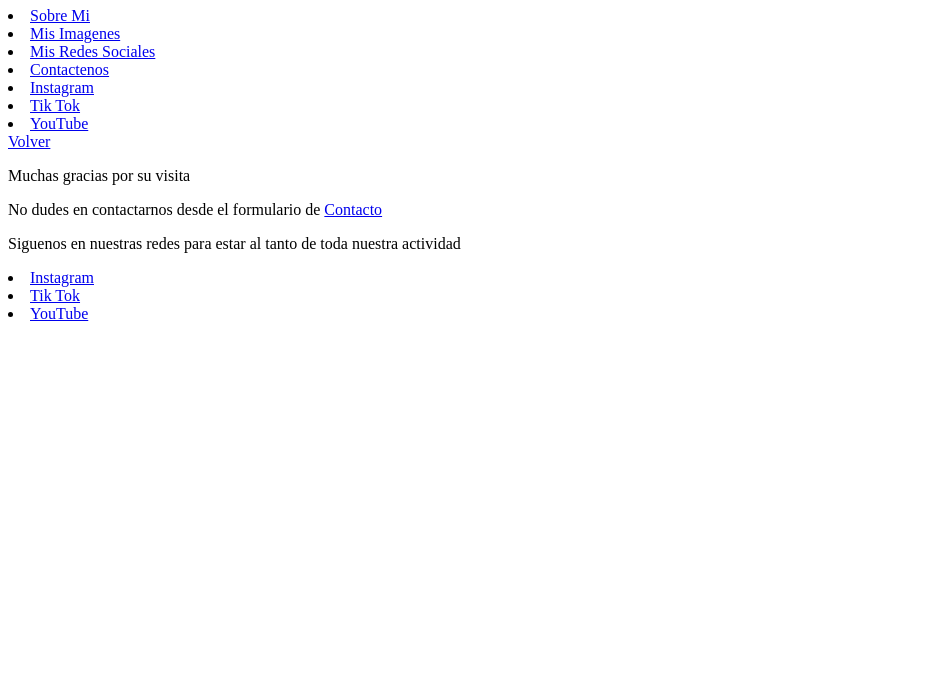
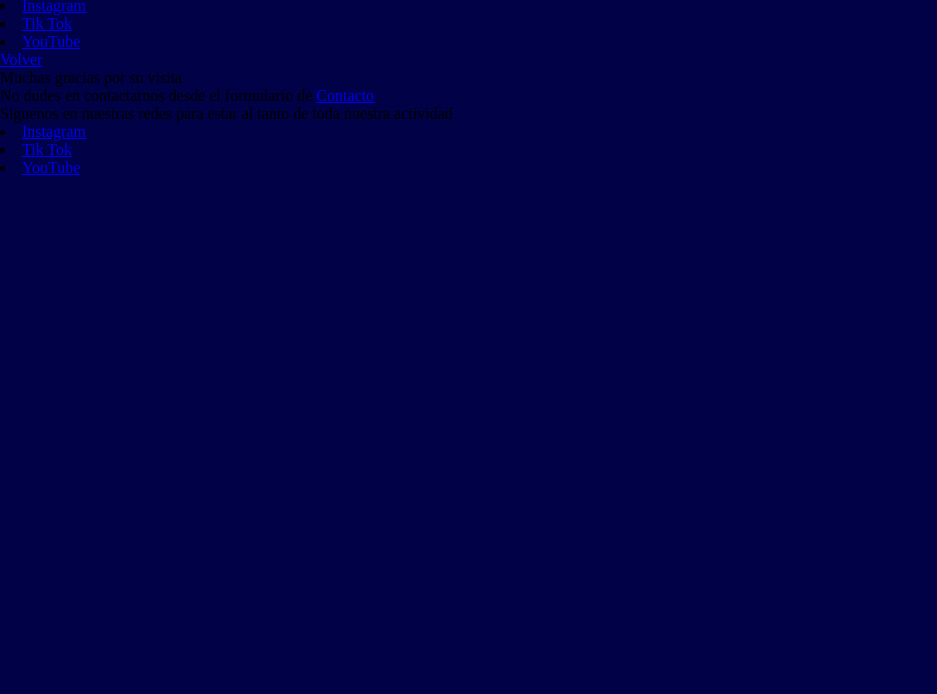
Before and after one commit to ignaciosimonetta/PF-Simonetta, a plain HTML site: page Pages/Redes.html in a window 1280 px wide. Shown: the part 106-800 px from the top of the page, without its empty margins (0-937 px from the left). Drawn offline with Linux system fonts and the light colour scheme.

Commit message:
arreglos en redes y quienes somos

```diff
--- a/Pages/Redes.html
+++ b/Pages/Redes.html
@@ -4,6 +4,7 @@
     <meta http-equiv="X-UA-Compatible" content="IE=edge">
     <meta name="viewport" content="width=device-width, initial-scale=1.0">
     <link rel="shortcut icon" href="../images/Icono/favicon-16x16.png" type="image/x-icon">
+    <link rel="stylesheet" href="../CSS/styles.css">
     <title>Mis Redes Sociales</title>
 </head>
 
```
Also changed, not shown: Pages/Quienes-Somos.html (+4 -1 lines).
